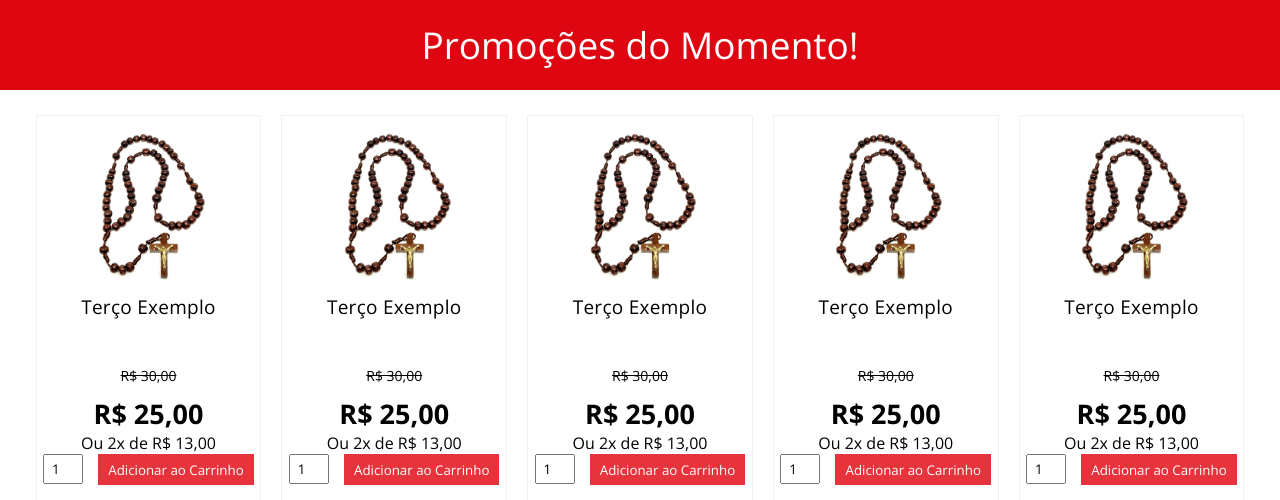
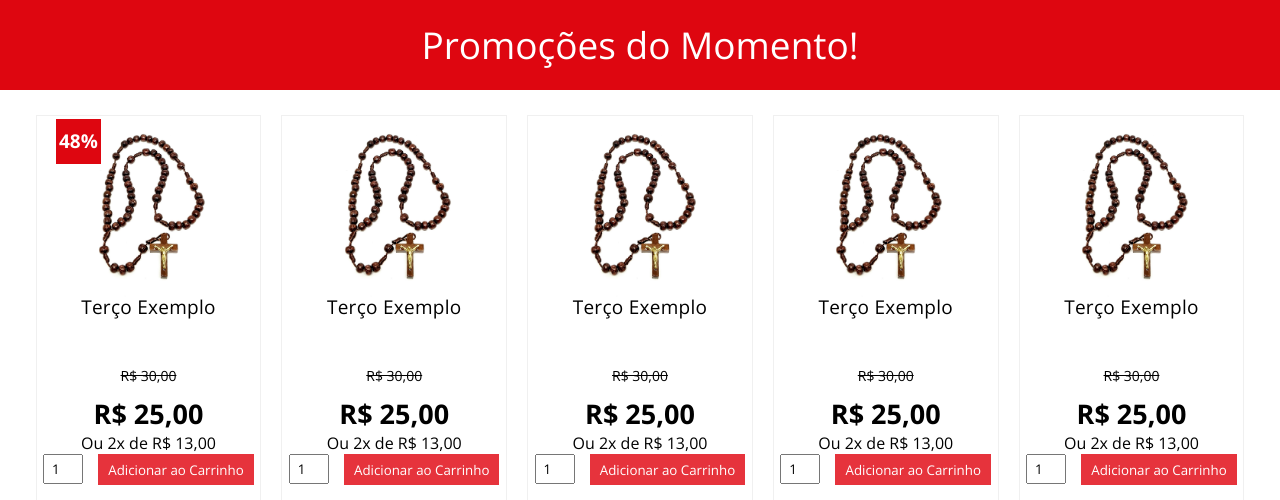
Before and after one commit to BruxoSagaz/Earth-Store, a PHP site: page /main.html in a window 1280 px wide. Shown: the part 529-1029 px from the top of the page. Run offline with PHP 8.4, Linux system fonts and the light colour scheme; some libraries are stand-ins or nearby versions; some web fonts are replaced.

Commit message:
Promotion Tag

```diff
--- a/main.html
+++ b/main.html
@@ -148,10 +148,15 @@
 
 
                     <div class="item">
+
                         <div class="product">
+
                             <div class="product-image">
-                                <div class="prom-value"></div>
-                                <a href="individual.html"><img src="images/terco.jpg" alt="Terço"></a>
+                                <a href="individual.html">
+                                    <div class="discount">48%</div>
+                                    <div class="prom-value"></div>
+                                    <img src="images/terco.jpg" alt="Terço">
+                                </a>
                             </div>
 
                             <div class="product-name">
--- a/style/style.css
+++ b/style/style.css
@@ -10,6 +10,7 @@
 
 a{
     text-decoration: none;
+    color: white;
 }
 
  /* Variables */
@@ -457,6 +458,20 @@ div.banner-p{
     margin-bottom: 10px;
 }
 
+.promotion .item .discount{
+    font-size: 19px;
+    position: absolute;
+    width: 45px;
+    height: 45px;
+    background-color: #de0610;
+    text-align: center;
+    padding: 9px 0px;
+    color: white;
+    font-weight: 600;
+    z-index: 9999;
+    left: 0;
+}
+
 
 .promotion .item > .product{
 
```
